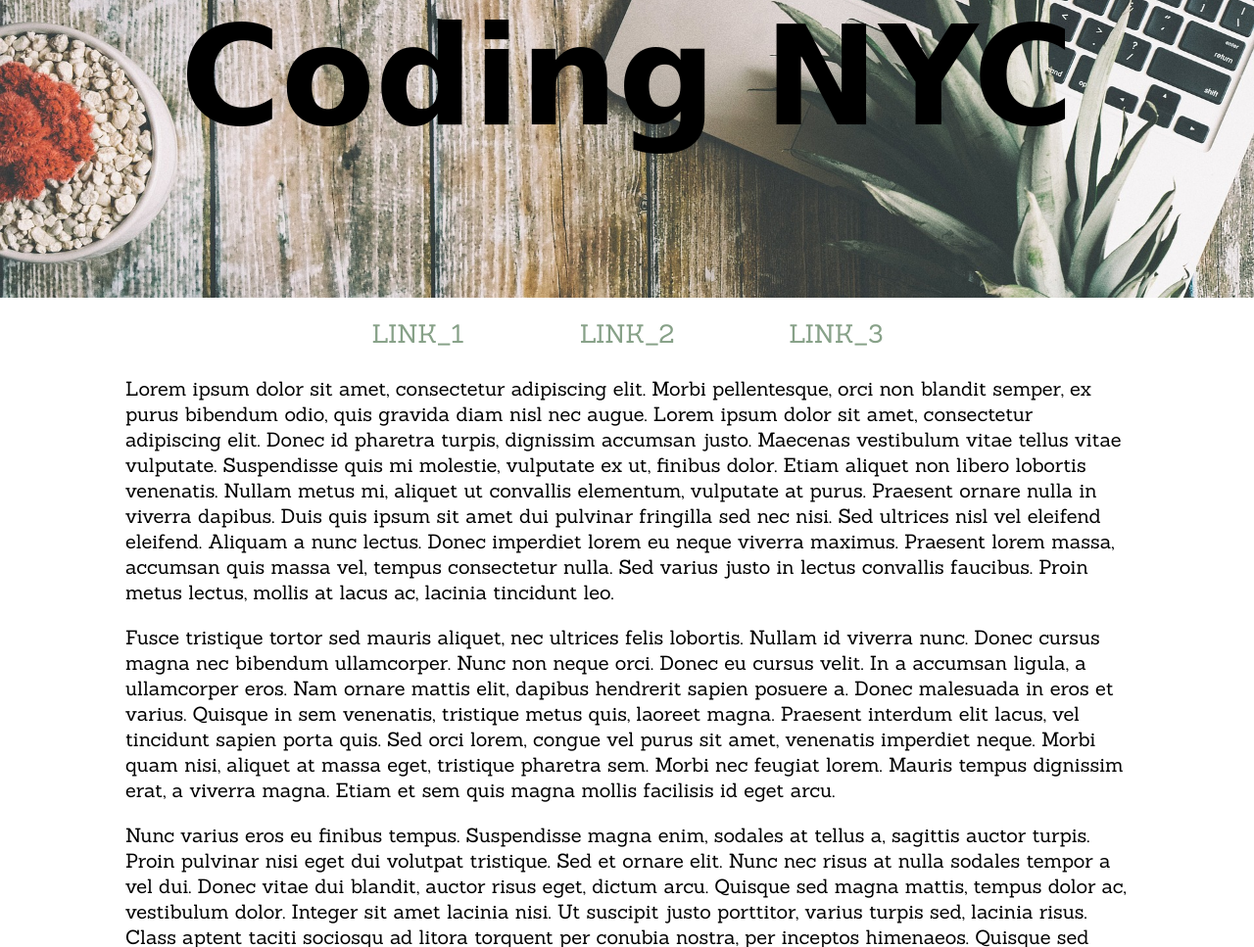
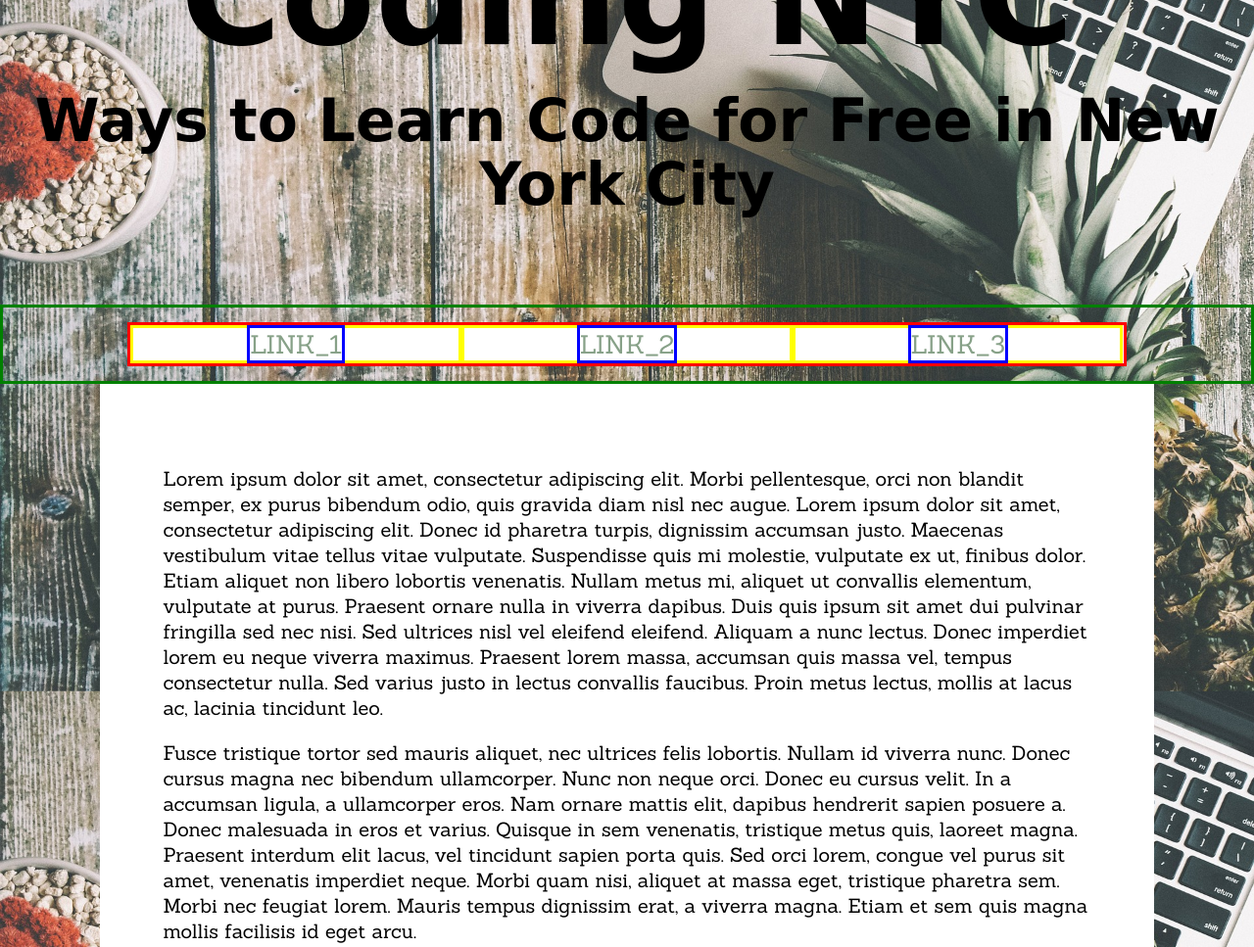
Before and after one commit to aekari/Coding-NYC, a plain HTML site: page index.html in a window 1280 px wide. Shown: the part 147-1114 px from the top of the page at 98% size. Drawn offline with Linux system fonts and the light colour scheme; a web font is replaced by a local one.

Commit message:
fixed navbar area

```diff
--- a/css/style.css
+++ b/css/style.css
@@ -1,3 +1,5 @@
+@import url('https://fonts.googleapis.com/css?family=Sanchez|Shrikhand');
+
 *{
 box-sizing: border-box;
 
@@ -7,34 +9,45 @@ body {
 	background-color: #ffffff;
 	margin:0;
 	padding:0;
+	background-image: url(../images/pineapple.jpg);
+	background-attachment: fixed;
+	background-size:cover;
 }
 
 nav ul{
 	list-style-type: none;
-	display:inline-block;
-	width:100%;
+	width:80%;
 	padding:0;
-	margin:0;
+	border:solid red;
+	margin:auto;
+	background-color:#ffffff;
+}
+nav ul:after{
+	content: "";
+  display: table;
+  clear: both;
 }
 
 nav li {
 	float:left;
 	width:33.33%;
-	background-color: #ffffff;
 	text-align: center;
+	border:solid yellow;
 }
 
 nav {
 	width: 100%;
-	padding:5px 0;
-	margin-top: 20px;
-	padding: 0 25%;
+	padding:15px 0;
+	font-family: 'Sanchez', serif;
+	font-size: 26px;
+	border:solid green;
 }
 
 nav a{
 color:#87a188;
 text-decoration: none;
 transition: .7s;
+border:solid blue;
 }
 
 nav a:hover{
@@ -42,34 +55,33 @@ nav a:hover{
 }
 
 .header {
+	line-height: 0;
 	padding-top: 50px;
-	padding-bottom: 50px;
-	background-color: #ffffff;
+	font-size: 70px;
+	color:#000000;
 	text-align: center;
-	font-size: 70px;
-	background-image: url(../images/pineapple.jpg);
+/*	background-image: url(../images/pineapple.jpg);
 	background-attachment: fixed;
 	background-size:cover;
 	color:#000000;
+*/
 	font-family: 'Shrikhand', cursive;
 }
 
-.padding {
-	padding-left: 10%;
-	padding-right:10%;
-}
-
-.clear {
-	float:clear;
+.subheader {
+	line-height: 65px;
+	color:#000000;
+	font-size: 30px;
+	padding-bottom: 50px;
+	font-family: 'Shrikhand', cursive;
+	text-align: center;
 }
 
 .text{
 	font-family: 'Sanchez', serif;
 	font-size: 20px;
 	line-height: 26px;
+	background-color: #ffffff;
+	margin:auto 8%;
+	padding:5%;
 }
-
-.navtext{
-	font-family: 'Sanchez', serif;
-	font-size: 26px;
-}
--- a/index.html
+++ b/index.html
@@ -4,18 +4,17 @@
 		<meta charset="utf-8">
 		<title>CODEING</title>
 		<link rel="stylesheet" href="css/style.css" type="text/css">
-		<link href="https://fonts.googleapis.com/css?family=Sanchez|Shrikhand" rel="stylesheet">
 	</head>
 
 	<body>
-
-		<div class="clear">
-
 		<div class="header">
 			<h1>Coding NYC</h1>
 		</div>
+		<div class="subheader">
+			<h1>Ways to Learn Code for Free in New York City</h1>
+		</div>
 
-		<nav class="navtext">
+		<nav>
 			<ul>
 				<li><a href="#">LINK_1</a></li>
 				<li><a href="#">LINK_2</a></li>
@@ -23,7 +22,7 @@
 			</ul>
 		</nav>
 
-		<div class="text padding">
+		<div class="text">
 			<p>Lorem ipsum dolor sit amet, consectetur adipiscing elit. Morbi pellentesque, orci non blandit semper, ex purus bibendum odio, quis gravida diam nisl nec augue. Lorem ipsum dolor sit amet, consectetur adipiscing elit. Donec id pharetra turpis, dignissim accumsan justo. Maecenas vestibulum vitae tellus vitae vulputate. Suspendisse quis mi molestie, vulputate ex ut, finibus dolor. Etiam aliquet non libero lobortis venenatis. Nullam metus mi, aliquet ut convallis elementum, vulputate at purus. Praesent ornare nulla in viverra dapibus. Duis quis ipsum sit amet dui pulvinar fringilla sed nec nisi. Sed ultrices nisl vel eleifend eleifend. Aliquam a nunc lectus. Donec imperdiet lorem eu neque viverra maximus. Praesent lorem massa, accumsan quis massa vel, tempus consectetur nulla. Sed varius justo in lectus convallis faucibus. Proin metus lectus, mollis at lacus ac, lacinia tincidunt leo.
 			</p>
 
@@ -42,7 +41,6 @@
 			<p>Sed tempus erat et malesuada sodales. Morbi viverra elit et fringilla ullamcorper. Proin euismod, sem eu tristique iaculis, mauris neque pulvinar augue, et dignissim elit ante nec quam. Praesent tincidunt, enim in venenatis tincidunt, tortor magna feugiat libero, id faucibus libero justo at odio. Quisque id commodo nisl, eget semper lacus. Mauris nec dolor non eros sagittis ultrices id sit amet nisl. Pellentesque auctor elit a urna aliquam sollicitudin. In maximus eget quam at fringilla. Nullam ante nisl, tincidunt sed massa nec, rutrum pulvinar massa. Pellentesque habitant morbi tristique senectus et netus et malesuada fames ac turpis egestas. Nam ut nisi mattis, vestibulum lectus vitae, malesuada nisl. Sed mattis, lectus vel venenatis elementum, lacus diam fermentum turpis, quis ornare risus urna in lorem.
 			</p>
 		</div>
-		</div>
 
 	<footer>
 
```
